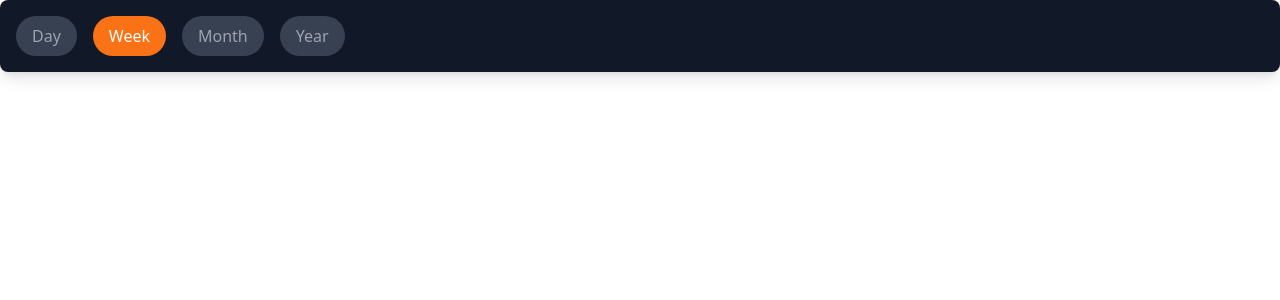
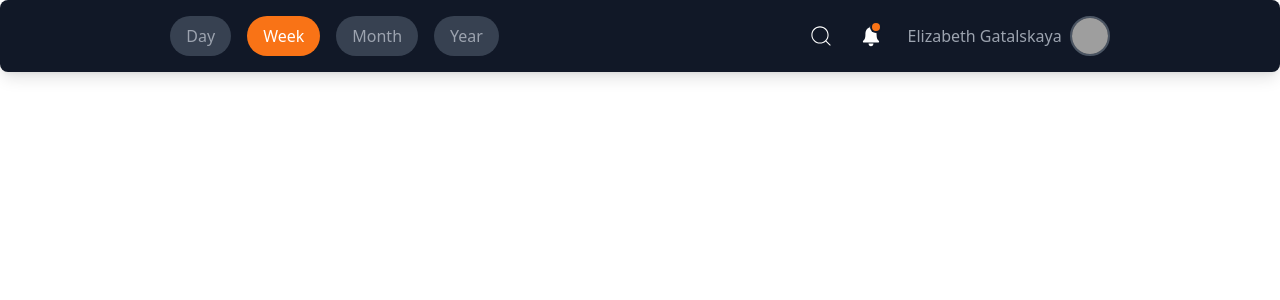
Before and after one commit to NqobileBuhle/Purse-App, a React (Vite) app: page / in a window 1280 px wide. Shown: the top 300 px of the page. Built offline with nearby package versions, Linux system fonts and the light colour scheme; grey boxes are pictures that could not be loaded.

Commit message:
profile and search done

```diff
--- a/src/App.tsx
+++ b/src/App.tsx
@@ -1,9 +1,13 @@
 import { FilterDay } from './Components/FilterDay'
 
 const App = () => {
+  const currentUser = {
+    name: "Elizabeth Gatalskaya",
+    profilePic: "https://encrypted-tbn0.gstatic.com/images?q=tbn:ANd9GcQD116U9ZCk8bEaanCeB5rSCC2uqY5Ka_2_EA&s",
+  };
   return (
-    <div>
-      <FilterDay />
+    <div className='App'>
+      <FilterDay currentUser= {currentUser} />
     </div>
   )
 }
--- a/src/Components/FilterDay.tsx
+++ b/src/Components/FilterDay.tsx
@@ -1,11 +1,26 @@
-import {useState} from 'react'
+import React, {useState} from 'react'
+import { CiSearch } from "react-icons/ci";
+import { IoIosNotifications } from "react-icons/io";
 
+//time range type
 type TimeRange = 'Day' | 'Week'| 'Month' | 'Year';
 
-export const FilterDay = () => {
+//user profile type
+type User = {
+  name: string;
+  profilePic: string;
+};
+
+//prop type to recieve user as a prop
+interface FilterComponentProps {
+  currentUser: User | null;
+}
+
+export const FilterDay: React.FC<FilterComponentProps> = ({currentUser}) => {
 
     const [selectedRange, setSelectedRange] = useState<TimeRange>('Week');
 
+    // will replace with report database/API
     const data = [
         {id: 1, date:'2024-10-01'},
         {id: 2, date:'2024-10-18'},
@@ -49,7 +64,7 @@ export const FilterDay = () => {
   }
 
   return (
-    <div className='flex justify-between items-center bg-gray-900 p-4 rounded-lg shadow-lg'>
+    <div className='flex justify-evenly items-center bg-gray-900 p-4 rounded-lg shadow-lg text-white'>
             {/* Map over time ranges to create buttons */}
             <div className="flex space-x-4">
                 {(['Day', 'Week', 'Month', 'Year'] as TimeRange[]).map((range) => (
@@ -71,6 +86,36 @@ export const FilterDay = () => {
                     <li key={item.id}>{item.date}</li>
                 ))}
             </ul>
+
+            {/* Search, notifs and user profile section */}
+            <div className="flex items-center space-x-6 ">
+              {/* search */}
+              <div className="cursor-pointer">
+                <CiSearch size={26}/>
+
+              </div>
+              {/* notifs */}
+              <div className="relative cursor-pointer">
+                <IoIosNotifications size={26} />
+                <span className='absolute top-0 right-1 h-2 w-2 rounded-full ring-2 ring-gray-900 bg-orange-500'></span>
+              </div>
+              {/* profile signed in */}
+              <div className='flex items-center space-x-2'>
+                {currentUser ? (
+                  <div className="flex items-center space-x-2">
+                    <span className="text-gray-400">{currentUser.name}</span>
+                    <img
+                      src={currentUser.profilePic}
+                      alt="Profile"
+                      className="w-10 h-10 rounded-full border-2 border-gray-600"
+                    />
+                </div>
+              ) : (
+                <div className="text-gray-400">Sign in to view profile</div>
+              )}
+
+              </div>
+            </div>
         </div>
   )
 }
```
